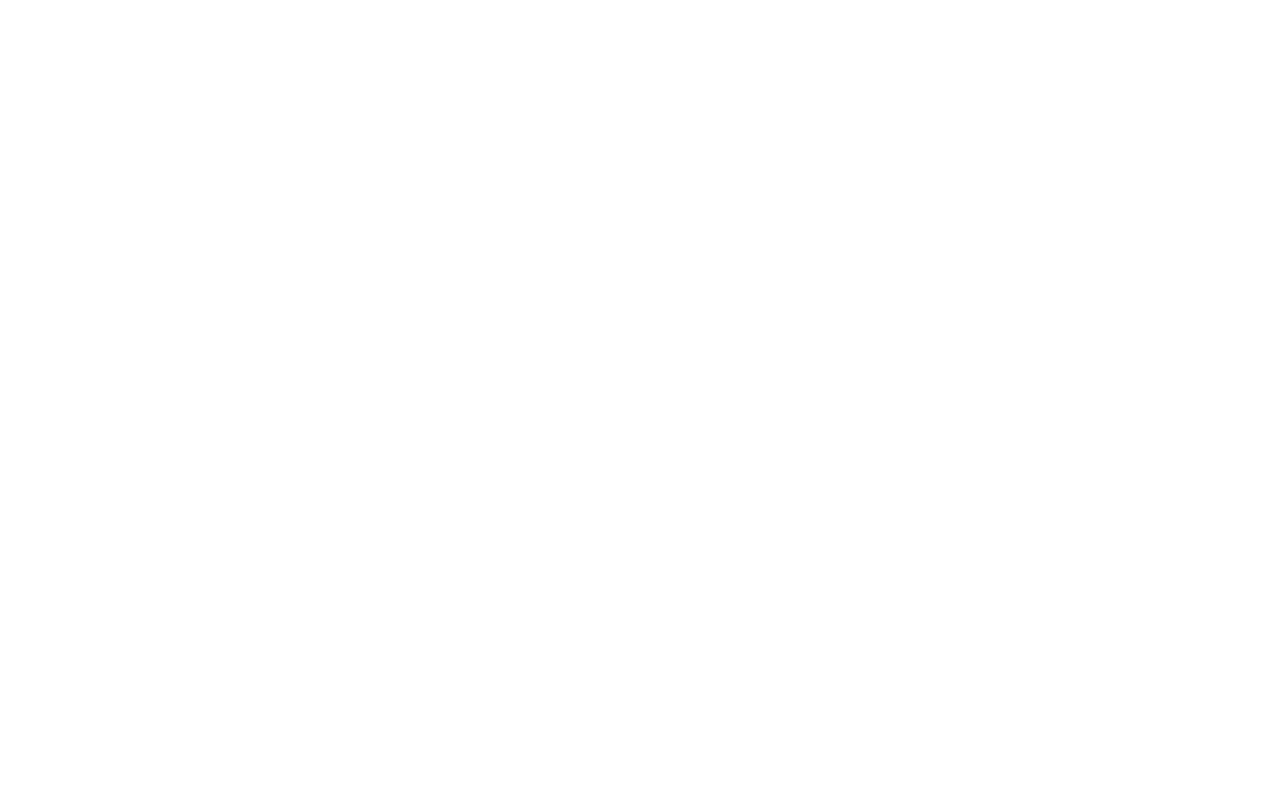
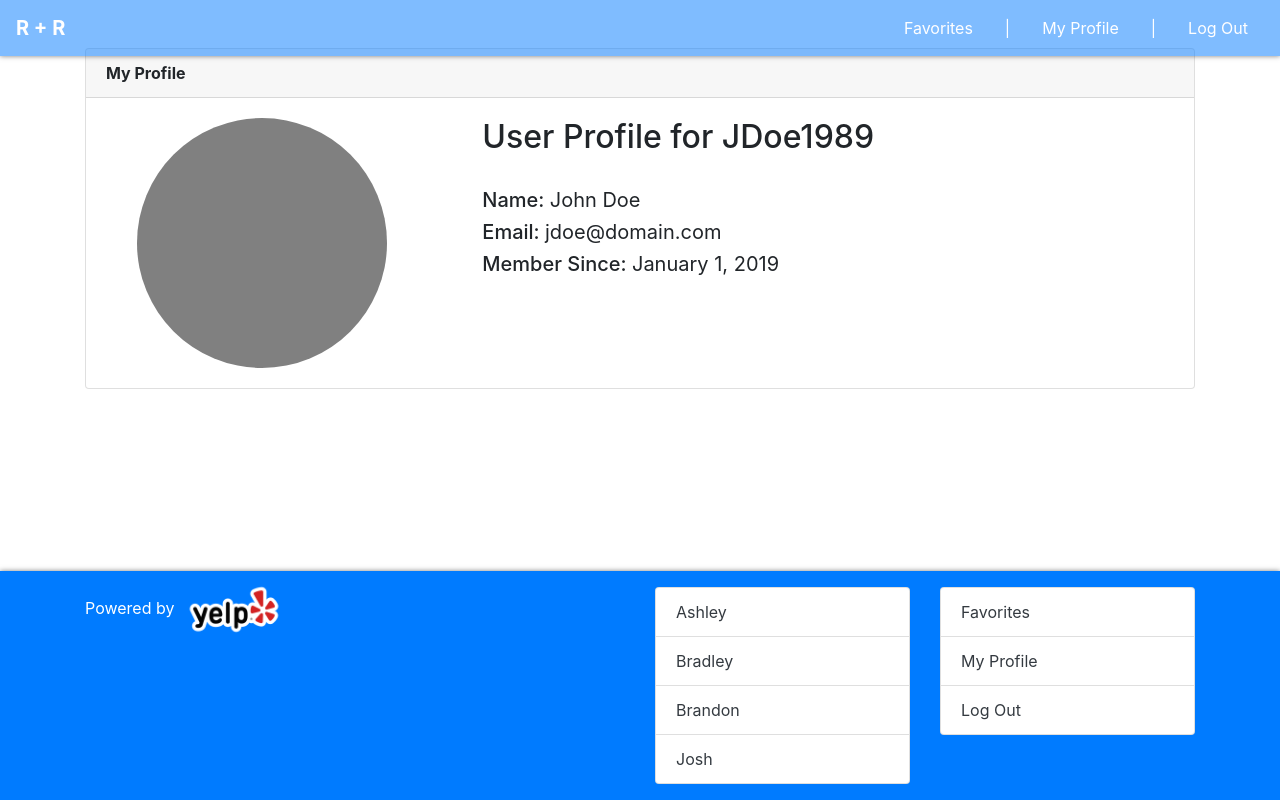
Before and after one commit to Tygabomb/RR-project-3, a React (Create React App) app in the folder client/: page /profile in a window 1280 px wide. Built offline with nearby package versions, Linux system fonts and the light colour scheme.

Commit message:
Trying to get a fixed footer to work for the app

```diff
--- a/client/src/App.js
+++ b/client/src/App.js
@@ -9,6 +9,7 @@
 import LoginPage from "./components/LoginPage";
 import Navbar from "./components/Navbar";
 import Footer from "./components/Footer";
+import Profile from "./components/ProfilePage";
 // import ResultCard from "./components/ResultCard";
 
 // This is where the options for Yelp should go (ideally)
@@ -28,6 +29,10 @@
 // {/* {<Roulette options={options} baseSize={300} onComplete={handleOnComplete} />} */ }
 
 class App extends Component {
+  flexBox = {
+    flex: "1 0 auto"
+  }
+
   render() {
     return (
       // <Provider store={store}>
@@ -36,10 +41,20 @@
             <Route exact path="/" component={LoginPage} />
             <Route exact path="/app">
               <Navbar />
+              <div className="container" style={this.flexBox} />
               <Footer />
             </Route>
             <Route exact path="/register">
               <RegPage />
+            </Route>
+            <Route exact path="/favorites">
+              <Navbar />
+              <Footer />
+            </Route>
+            <Route exact path="/profile">
+              <Navbar />
+              <Profile />
+              <Footer />
             </Route>
           </Switch>
         </Router>
--- a/client/src/components/Footer/index.js
+++ b/client/src/components/Footer/index.js
@@ -4,6 +4,7 @@
 const footerStyle = {
     backgroundColor: "rgb(0,123,255)",
     boxShadow: "rgba(0,0,0,0.5) 0 0 5px",
+    flexShrink: 0,
     minHeight: "60px"
 }
 
@@ -17,7 +18,7 @@
 
     render() {
         return (
-            <footer className="d-block fixed-bottom w-100" style={footerStyle}>
+            <footer className="d-block w-100" style={footerStyle}>
                 <div className="container">
                     <div className="row">
                         <div className="col-4 col-sm-6">
--- /dev/null
+++ b/client/src/components/ProfilePage/index.js
@@ -0,0 +1,71 @@
+import React, { Component } from "react";
+
+class Profile extends Component {
+    super(props) {}
+
+    constructor() {
+        super();
+        this.state = {
+            profileImage: "",
+            username: "JDoe1989",
+            firstName: "John",
+            lastName: "Doe",
+            email: "jdoe@domain.com",
+            memberSince: "January 1, 2019"
+        }
+    }
+
+    componentDidMount = () => {
+        document.getElementById("root").style.height = "100vh";
+        document.getElementById("root").style.display = "flex";
+        document.getElementById("root").style.flexDirection = "column";
+    }
+
+    componentWillUnmount = () => {
+        document.getElementById("root").style.height = "";
+        document.getElementById("root").style.display = "block";
+        document.getElementById("root").style.flexDirection = "row";
+    }
+
+    userImage = {
+        // backgroundImage: "url('" + this.profileImage + "')",
+        backgroundColor: "grey",
+        borderRadius: "50%",
+        height: "250px",
+        width: "250px",
+    }
+
+    de_bold = {
+        fontWeight: "normal"
+    }
+
+    flexBody = {
+        flex: "1 0 auto"
+    }
+
+    render () {
+        return (
+            <div className="container mt-5" style={this.flexBody}>
+                <div className="card">
+                    <div className="card-header"><b>My Profile</b></div>
+                    <div className="card-body">
+                        <div className="row mx-3">
+                            <div className="col-sm-3">
+                                <div className="mx-auto mx-sm-0" style={this.userImage} />
+                            </div>
+                            <div className="col-sm-8 ml-sm-auto mt-3 mt-sm-0">
+                                <h2 className="text-center text-sm-left">User Profile for {this.state.username}</h2>
+                                <br />
+                                <h5>Name: <span style={this.de_bold}>{this.state.firstName} {this.state.lastName}</span></h5>
+                                <h5>Email: <span style={this.de_bold}>{this.state.email}</span></h5>
+                                <h5>Member Since: <span style={this.de_bold}>{this.state.memberSince}</span></h5>
+                            </div>
+                        </div>
+                    </div>
+                </div>
+            </div>
+        )
+    };
+}
+
+export default Profile;
```
